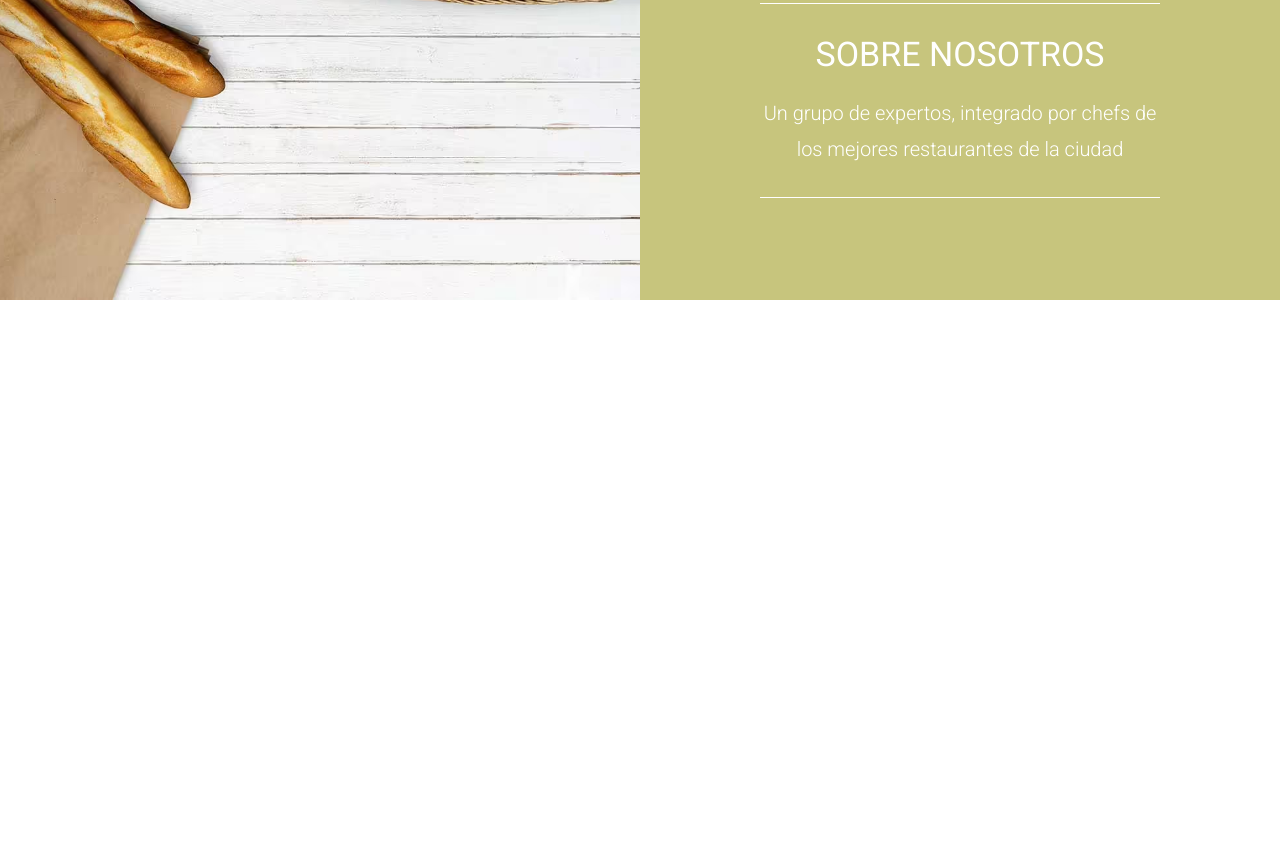
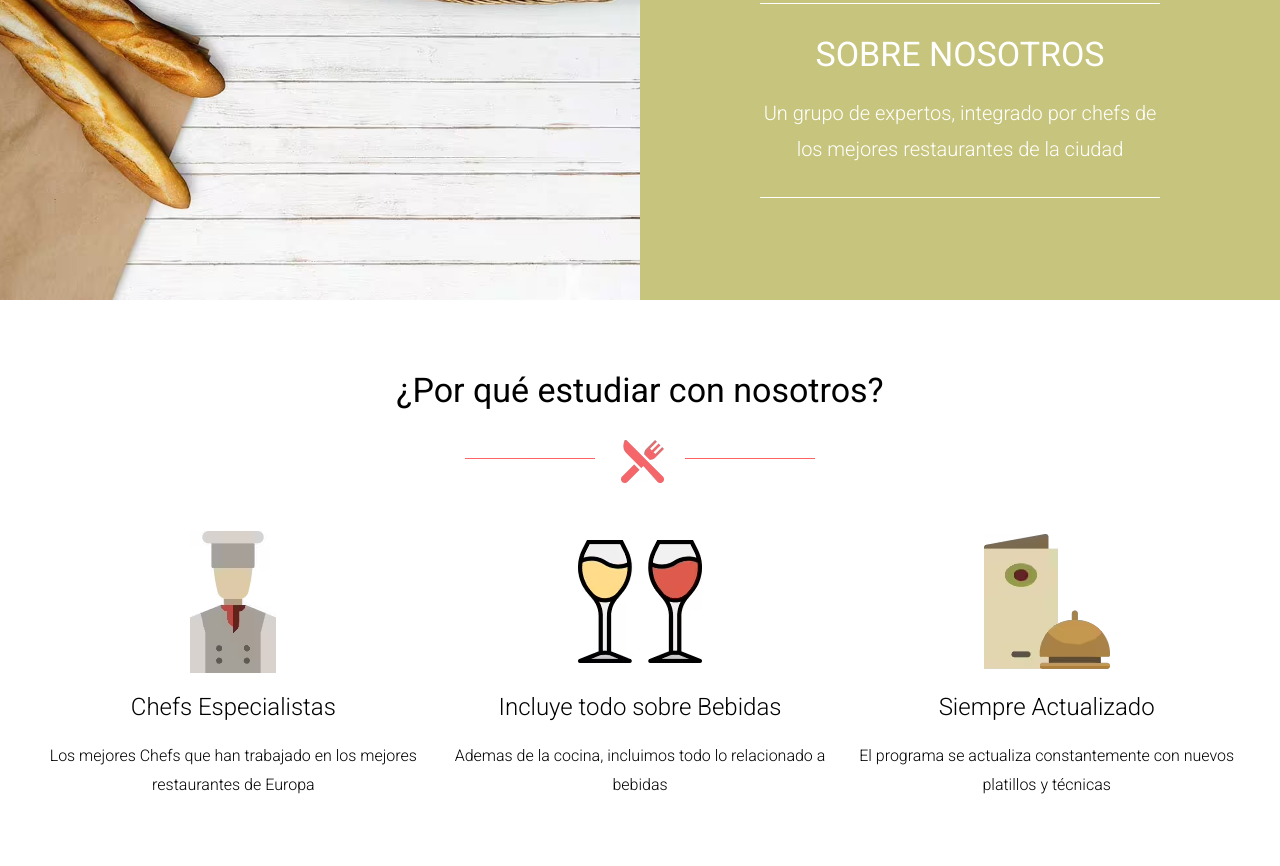
Before and after one commit to ManuelSA97/EscuelaCocina, a website: page index.html in a window 1280 px wide. Shown: the part 711-1577 px from the top of the page. Before the commit the page ends 1011 px from the top, so only its background shows below. Drawn offline with Linux system fonts and the light colour scheme.

Commit message:
Finalizacion de la seccion de nosotros

```diff
--- a/index.html
+++ b/index.html
@@ -47,5 +47,28 @@
         </div>
     </section>
 
+    <section class="nosotros contenedor">
+        <h2 class="nosotros__heading">¿Por qué estudiar con nosotros?</h2>
+        <div class="nosotros__grid">
+            <div class="nosotros__bloque">
+                <img class="nosotros__imagen" src="/build/img/icono_chef.avif" alt="imagen chef">
+                <h3 class="nosotros__bloque-heading">Chefs Especialistas</h3>
+                <p class="nosotros__bloque-texto">Los mejores Chefs que han trabajado en los mejores restaurantes de Europa</p>
+            </div>
+
+            <div class="nosotros__bloque">
+                <img class="nosotros__imagen" src="/build/img/icono_vino.avif" alt="imagen chef">
+                <h3 class="nosotros__bloque-heading">Incluye todo sobre Bebidas</h3>
+                <p class="nosotros__bloque-texto">Ademas de la cocina, incluimos todo lo relacionado a bebidas</p>
+            </div>
+
+            <div class="nosotros__bloque">
+                <img class="nosotros__imagen" src="/build/img/icono_menu.avif" alt="imagen chef">
+                <h3 class="nosotros__bloque-heading">Siempre Actualizado</h3>
+                <p class="nosotros__bloque-texto">El programa se actualiza constantemente con nuevos platillos y técnicas</p>
+            </div>
+        </div>
+    </section>
+
 </body>
 </html>
--- a/src/scss/base/_mixins.scss
+++ b/src/scss/base/_mixins.scss
@@ -57,3 +57,18 @@
     background-position: center center;
     background-repeat: no-repeat;
 }
+
+@mixin heading{
+    text-align: center;
+
+
+    &::after{
+        content: '';
+        display: block;
+        height: 10rem;
+        margin: 0 auto;
+        background-image: url(/build/img/separador.avif);
+        background-repeat: no-repeat;
+        background-position: center center;
+    }
+}
--- a/src/scss/ui/contenido/_index.scss
+++ b/src/scss/ui/contenido/_index.scss
@@ -1 +1,2 @@
 @forward 'bloques';
+@forward 'nosotros';
--- /dev/null
+++ b/src/scss/ui/contenido/_nosotros.scss
@@ -0,0 +1,24 @@
+@use 'base/mixins' as m;
+@use 'base/variables' as v;
+
+.nosotros{
+    padding: 5rem 0;
+
+    &__heading{
+        @include m.heading;
+    }
+
+    &__grid{
+        @include m.tablet {
+            @include m.grid(3,2rem);
+        }
+    }
+
+    &__bloque{
+        text-align: center;
+    }
+
+    &__imagen{
+        margin: 0 auto;
+    }
+}
```
Also changed, not shown: build/css/app.css, 1 other file.
